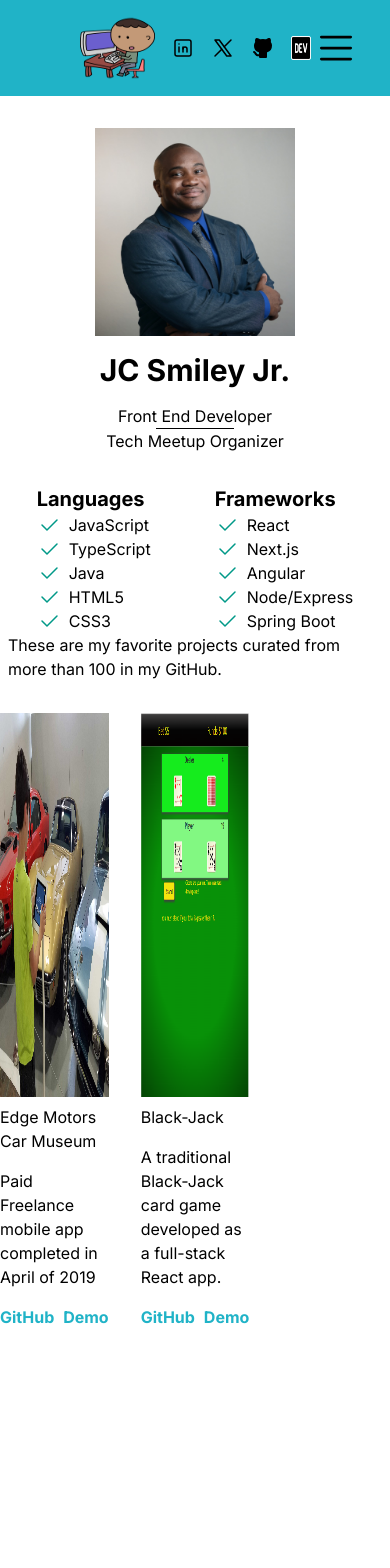
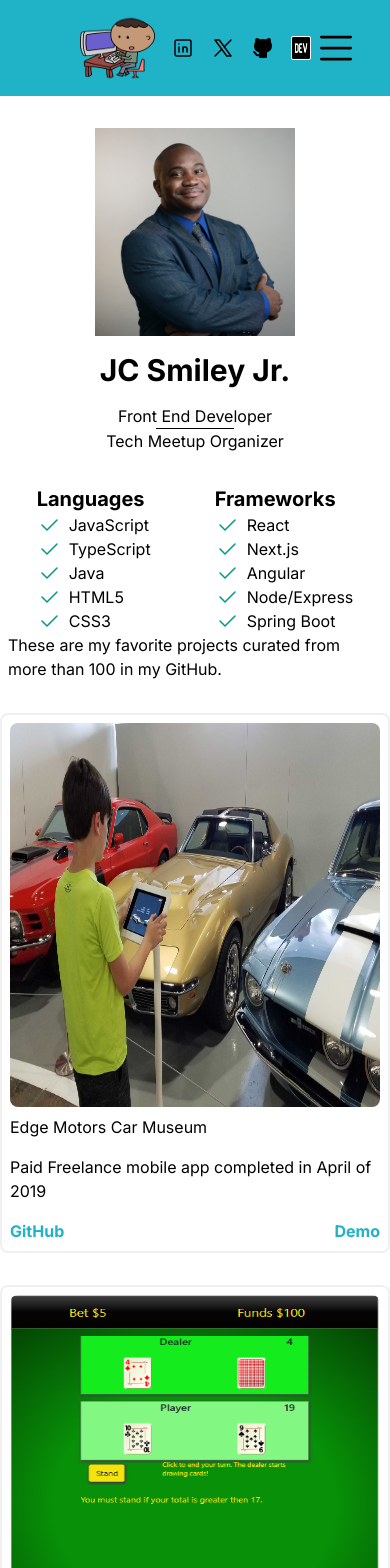
Before and after one commit to jcsmileyjr/portfolio-v4, a Next.js app: page / in a window 390 px wide. Shown: the top 1568 px of the page. Before the commit the page ends 1329 px from the top, so only its background shows below. Built offline with nearby package versions, Linux system fonts and the light colour scheme.

Commit message:
Refactor projects to be display in mobile view and with borders

```diff
--- a/src/app/components/project/project.tsx
+++ b/src/app/components/project/project.tsx
@@ -6,11 +6,11 @@ import blackjack from '../../images/project-images/blackjack3.png';
 
 const Project = ({project}: {project: ProjectType}) => {
     return (
-        <article className='min-h-max flex flex-col justify-between'>
+        <article className='min-h-max flex flex-col justify-between p-2 border-2 border-solid rounded-lg' style={{borderColor: '#F0F0F0'}}>
             {/* Feature a video - Future feature */}
             {/* Feature a image */}
-            {project.picture === 'edgeMotors' && <Image src={edgeMotors} alt="" width={200} height={200} className='h-96 w-96' /> }
-            {project.picture === 'blackjack' && <Image src={blackjack} alt="" width={200} height={200} className='h-96 w-96' /> }
+            {project.picture === 'edgeMotors' && <Image src={edgeMotors} alt="" width={200} height={200} className=' w-full h-96 md:w-96 rounded-lg' /> }
+            {project.picture === 'blackjack' && <Image src={blackjack} alt="" width={200} height={200} className='w-full h-96 md:w-96 rounded-lg' /> }
 
 
             {/* Feature title */}
--- a/src/app/page.tsx
+++ b/src/app/page.tsx
@@ -44,7 +44,7 @@ export default function Home() {
         </aside>
         <section className='w-full md:w-3/4'>
           <p className='m-auto px-2 md:px-0 mb-8'>These are my favorite projects curated from more than 100 in my GitHub.</p>
-          <div className='grid grid-cols-3 gap-8'>
+          <div className='grid grid-cols-1 md:grid-cols-3 gap-8'>
             <Project project={Projects[0]} />
             <Project project={Projects[1]} />
           </div>
```
